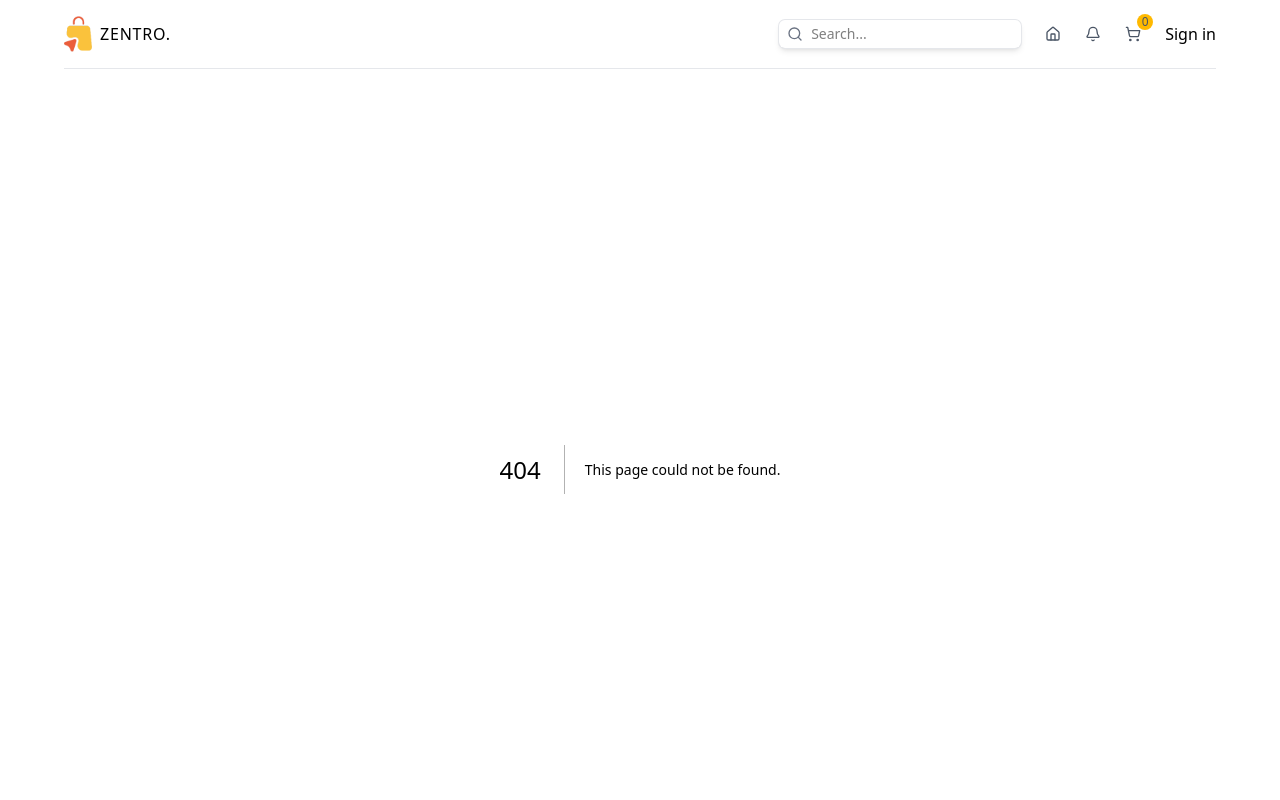
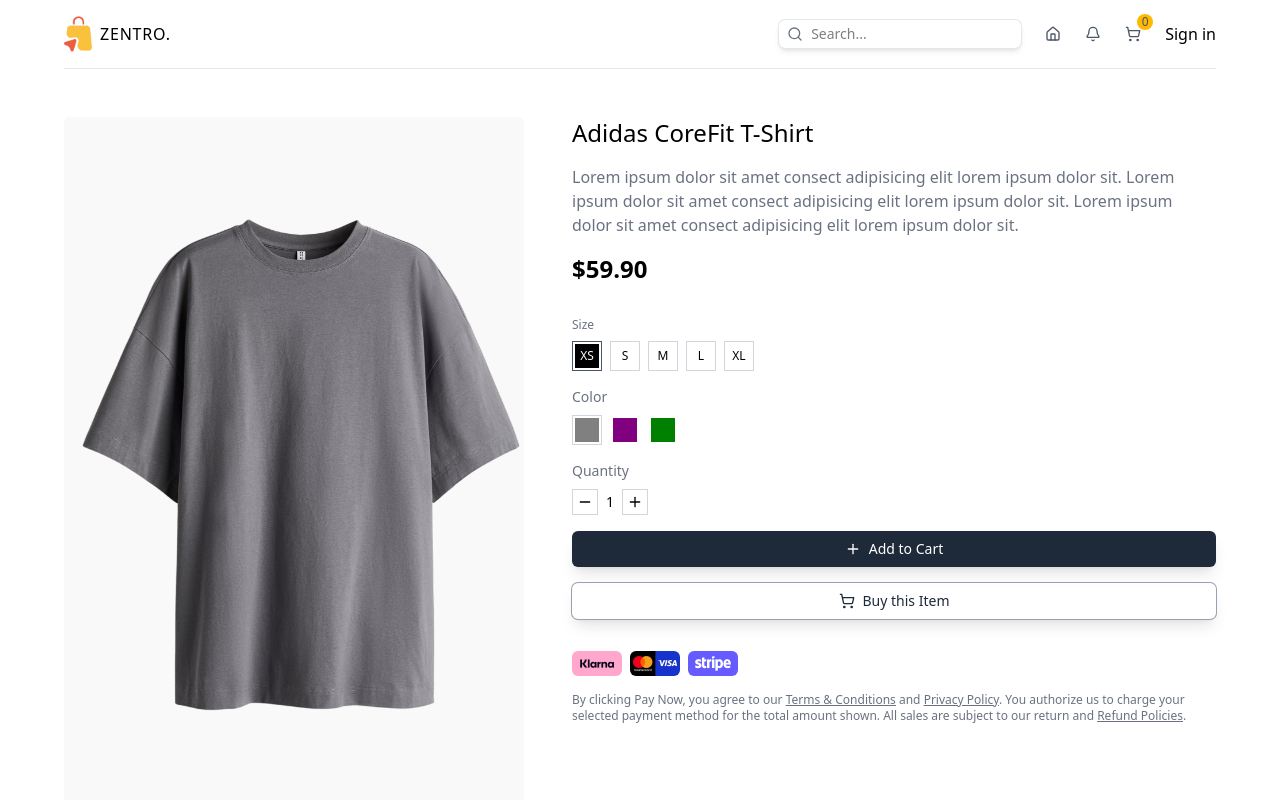
Before and after one commit to hafsa-aarifeen/e-commerce-ui, a Next.js app in the folder client/: page /products/1 in a window 1280 px wide. Before the commit this address had no page. Shown: the top 800 px of the page. Built offline with nearby package versions, Linux system fonts and the light colour scheme.

Commit message:
Add ProductInteraction component for product selection and cart functionality

```diff
--- /dev/null
+++ b/client/src/app/products/[id]/page.tsx
@@ -0,0 +1,105 @@
+import ProductInteraction from "@/components/ProductInteraction";
+import { ProductType } from "@/types";
+import Image from "next/image";
+
+// TEMPORARY
+const product: ProductType = {
+  id: 1,
+  name: "Adidas CoreFit T-Shirt",
+  shortDescription:
+    "Lorem ipsum dolor sit amet consect adipisicing elit lorem ipsum dolor sit.",
+  description:
+    "Lorem ipsum dolor sit amet consect adipisicing elit lorem ipsum dolor sit. Lorem ipsum dolor sit amet consect adipisicing elit lorem ipsum dolor sit. Lorem ipsum dolor sit amet consect adipisicing elit lorem ipsum dolor sit.",
+  price: 59.9,
+  sizes: ["xs", "s", "m", "l", "xl"],
+  colors: ["gray", "purple", "green"],
+  images: {
+    gray: "/products/1g.png",
+    purple: "/products/1p.png",
+    green: "/products/1gr.png",
+  },
+};
+
+export const generateMetadata = async ({
+  params,
+}: {
+  params: { id: string };
+}) => {
+  // TODO:get the product from db
+  // TEMPORARY
+  return {
+    title: product.name,
+    describe: product.description,
+  };
+};
+
+const ProductPage = async ({
+  params,
+  searchParams,
+}: {
+  params: Promise<{ id: string }>;
+  searchParams: Promise<{ color: string; size: string }>;
+}) => {
+  const { size, color } = await searchParams;
+
+  const selectedSize = size || (product.sizes[0] as string);
+  const selectedColor = color || (product.colors[0] as string);
+  return (
+    <div className="flex flex-col gap-4 lg:flex-row md:gap-12 mt-12">
+      {/* IMAGE */}
+      <div className="w-full lg:w-5/12 relative aspect-[2/3]">
+        <Image
+          src={product.images[selectedColor]}
+          alt={product.name}
+          fill
+          className="object-contain rounded-md"
+        />
+      </div>
+      {/* DETAILS */}
+      <div className="w-full lg:w-7/12 flex flex-col gap-4">
+        <h1 className="text-2xl font-medium">{product.name}</h1>
+        <p className="text-gray-500">{product.description}</p>
+        <h2 className="text-2xl font-semibold">${product.price.toFixed(2)}</h2>
+        <ProductInteraction
+          product={product}
+          selectedSize={selectedSize}
+          selectedColor={selectedColor}
+        />
+        {/* CARD INFO */}
+        <div className="flex items-center gap-2 mt-4">
+          <Image
+            src="/klarna.png"
+            alt="klarna"
+            width={50}
+            height={25}
+            className="rounded-md"
+          />
+          <Image
+            src="/cards.png"
+            alt="cards"
+            width={50}
+            height={25}
+            className="rounded-md"
+          />
+          <Image
+            src="/stripe.png"
+            alt="stripe"
+            width={50}
+            height={25}
+            className="rounded-md"
+          />
+        </div>
+        <p className="text-gray-500 text-xs">
+          By clicking Pay Now, you agree to our{" "}
+          <span className="underline hover:text-black">Terms & Conditions</span>{" "}
+          and <span className="underline hover:text-black">Privacy Policy</span>
+          . You authorize us to charge your selected payment method for the
+          total amount shown. All sales are subject to our return and{" "}
+          <span className="underline hover:text-black">Refund Policies</span>.
+        </p>
+      </div>
+    </div>
+  );
+};
+
+export default ProductPage;
--- /dev/null
+++ b/client/src/components/ProductInteraction.tsx
@@ -0,0 +1,130 @@
+"use client";
+
+import useCartStore from "@/stores/cartStore";
+import { ProductType } from "@/types";
+import { Minus, Plus, ShoppingCart } from "lucide-react";
+import { usePathname, useRouter, useSearchParams } from "next/navigation";
+import { useState } from "react";
+import { toast } from "react-toastify";
+
+const ProductInteraction = ({
+  product,
+  selectedSize,
+  selectedColor,
+}: {
+  product: ProductType;
+  selectedSize: string;
+  selectedColor: string;
+}) => {
+  const router = useRouter();
+  const pathname = usePathname();
+  const searchParams = useSearchParams();
+  const [quantity, setQuantity] = useState(1);
+
+  const { addToCart } = useCartStore();
+
+  const handleTypeChange = (type: string, value: string) => {
+    const params = new URLSearchParams(searchParams.toString());
+    params.set(type, value);
+    router.push(`${pathname}?${params.toString()}`, { scroll: false });
+  };
+
+  const handleQuantityChange = (type: "increment" | "decrement") => {
+    if (type === "increment") {
+      setQuantity((prev) => prev + 1);
+    } else {
+      if (quantity > 1) {
+        setQuantity((prev) => prev - 1);
+      }
+    }
+  };
+
+  const handleAddToCart = () => {
+    addToCart({
+      ...product,
+      quantity,
+      selectedColor,
+      selectedSize,
+    });
+    toast.success("Product added to cart");
+  };
+  return (
+    <div className="flex flex-col gap-4 mt-4">
+      {/* SIZE */}
+      <div className="flex flex-col gap-2 text-xs">
+        <span className="text-gray-500">Size</span>
+        <div className="flex items-center gap-2">
+          {product.sizes.map((size) => (
+            <div
+              className={`cursor-pointer border-1 p-[2px] ${
+                selectedSize === size ? "border-gray-600" : "border-gray-300"
+              }`}
+              key={size}
+              onClick={() => handleTypeChange("size", size)}
+            >
+              <div
+                className={`w-6 h-6 text-center flex items-center justify-center ${
+                  selectedSize === size
+                    ? "bg-black text-white"
+                    : "bg-white text-black"
+                }`}
+              >
+                {size.toUpperCase()}
+              </div>
+            </div>
+          ))}
+        </div>
+      </div>
+      {/* COLOR */}
+      <div className="flex flex-col gap-2 text-sm">
+        <span className="text-gray-500">Color</span>
+        <div className="flex items-center gap-2">
+          {product.colors.map((color) => (
+            <div
+              className={`cursor-pointer border-1 p-[2px] ${
+                selectedColor === color ? "border-gray-300" : "border-white"
+              }`}
+              key={color}
+              onClick={() => handleTypeChange("color", color)}
+            >
+              <div className={`w-6 h-6`} style={{ backgroundColor: color }} />
+            </div>
+          ))}
+        </div>
+      </div>
+      {/* QUANTITY */}
+      <div className="flex flex-col gap-2 text-sm">
+        <span className="text-gray-500">Quantity</span>
+        <div className="flex items-center gap-2">
+          <button
+            className="cursor-pointer border-1 border-gray-300 p-1"
+            onClick={() => handleQuantityChange("decrement")}
+          >
+            <Minus className="w-4 h-4" />
+          </button>
+          <span>{quantity}</span>
+          <button
+            className="cursor-pointer border-1 border-gray-300 p-1"
+            onClick={() => handleQuantityChange("increment")}
+          >
+            <Plus className="w-4 h-4" />
+          </button>
+        </div>
+      </div>
+      {/* BUTTONS */}
+      <button
+        onClick={handleAddToCart}
+        className="bg-gray-800 text-white px-4 py-2 rounded-md shadow-lg flex items-center justify-center gap-2 cursor-pointer text-sm font-medium"
+      >
+        <Plus className="w-4 h-4" />
+        Add to Cart
+      </button>
+      <button className="ring-1 ring-gray-400 shadow-lg text-gray-800 px-4 py-2 rounded-md flex items-center justify-center cursor-pointer gap-2 text-sm font-medium">
+        <ShoppingCart className="w-4 h-4" />
+        Buy this Item
+      </button>
+    </div>
+  );
+};
+
+export default ProductInteraction;
```
